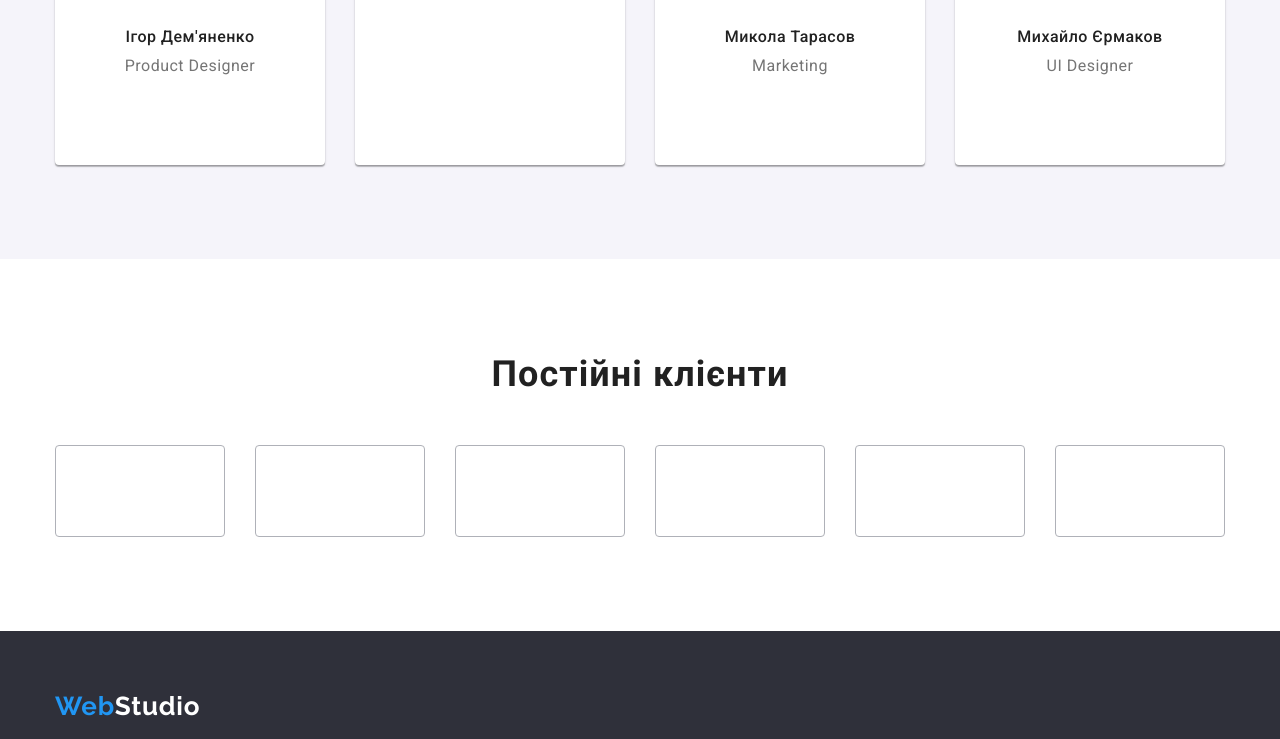
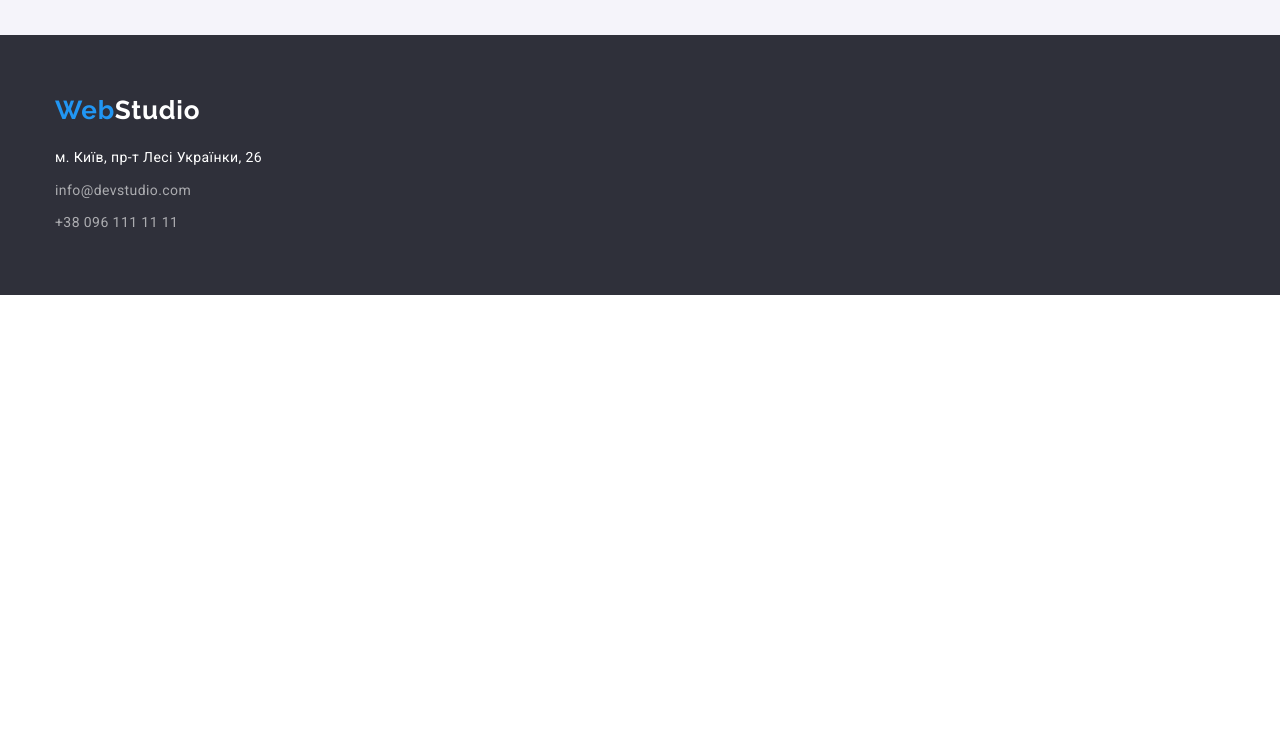
Before and after one commit to korolvv/goit-markup-hw-02, a plain HTML site: page index.html in a window 1280 px wide. Shown: the part 2047-2786 px from the top of the page. After the commit the page ends 2342 px from the top, so only its background shows below. Drawn offline with nearby package versions, Linux system fonts and the light colour scheme.

Commit message:
Update index.html

```diff
--- a/index.html
+++ b/index.html
@@ -54,11 +54,6 @@
 				<div class="container">
 					<ul>
 						<li>
-							<div class="description-svg">
-								<svg>
-									<use href="images/svg/icons.svg#icon-feature1"></use>
-								</svg>
-							</div>
 							<h3>УВАГА ДО ДЕТАЛЕЙ</h3>
 							<p>
 								Ідейні міркування, і навіть початок повсякденної роботи
@@ -66,11 +61,6 @@
 							</p>
 						</li>
 						<li>
-							<div class="description-svg">
-								<svg>
-									<use href="images/svg/icons.svg#icon-clock"></use>
-								</svg>
-							</div>
 							<h3>ПУНКТУАЛЬНІСТЬ</h3>
 							<p>
 								Завдання організації, особливо рамки і місце навчання
@@ -78,11 +68,6 @@
 							</p>
 						</li>
 						<li>
-							<div class="description-svg">
-								<svg>
-									<use href="images/svg/icons.svg#icon-diagram"></use>
-								</svg>
-							</div>
 							<h3>ПЛАНУВАННЯ</h3>
 							<p>
 								Так само консультація з широким активом значною мірою
@@ -90,13 +75,6 @@
 							</p>
 						</li>
 						<li>
-							<div class="description-svg">
-								<svg>
-									<use
-										href="images/svg/icons.svg#icon-astronaut"
-									></use>
-								</svg>
-							</div>
 							<h3>СУЧАСНІ ТЕХНОЛОГІЇ</h3>
 							<p>
 								Значимість цих проблем настільки очевидна, що реалізація
@@ -132,40 +110,6 @@
 								<h3>Ігор Дем'яненко</h3>
 								<p>Product Designer</p>
 							</div>
-							<ul class="team-social">
-								<li>
-									<a href="#"
-										><svg class="team-social-icon">
-											<use
-												href="images/svg/icons.svg#icon-instagram"
-											></use></svg
-									></a>
-								</li>
-								<li>
-									<a href="#"
-										><svg class="team-social-icon">
-											<use
-												href="images/svg/icons.svg#icon-twitter"
-											></use></svg
-									></a>
-								</li>
-								<li>
-									<a href="#"
-										><svg class="team-social-icon">
-											<use
-												href="images/svg/icons.svg#icon-facebook"
-											></use></svg
-									></a>
-								</li>
-								<li>
-									<a href="#"
-										><svg class="team-social-icon">
-											<use
-												href="images/svg/icons.svg#icon-linkedin"
-											></use></svg
-									></a>
-								</li>
-							</ul>
 						</li>
 						<li class="team-card-item">
 							<img src="images/team/front_dev.jpg" alt="Розробник" />
@@ -173,40 +117,6 @@
 								<h3>Ольга Рєпіна</h3>
 								<p>Frontend Developer</p>
 							</div>
-							<ul class="team-social">
-								<li>
-									<a href="#"
-										><svg class="team-social-icon">
-											<use
-												href="images/svg/icons.svg#icon-instagram"
-											></use></svg
-									></a>
-								</li>
-								<li>
-									<a href="#"
-										><svg class="team-social-icon">
-											<use
-												href="images/svg/icons.svg#icon-twitter"
-											></use></svg
-									></a>
-								</li>
-								<li>
-									<a href="#"
-										><svg class="team-social-icon">
-											<use
-												href="images/svg/icons.svg#icon-facebook"
-											></use></svg
-									></a>
-								</li>
-								<li>
-									<a href="#"
-										><svg class="team-social-icon">
-											<use
-												href="images/svg/icons.svg#icon-linkedin"
-											></use></svg
-									></a>
-								</li>
-							</ul>
 						</li>
 						<li class="team-card-item">
 							<img src="images/team/marketing.jpg" alt="Маркетолог" />
@@ -214,40 +124,6 @@
 								<h3>Микола Тарасов</h3>
 								<p>Marketing</p>
 							</div>
-							<ul class="team-social">
-								<li>
-									<a href="#"
-										><svg class="team-social-icon">
-											<use
-												href="images/svg/icons.svg#icon-instagram"
-											></use></svg
-									></a>
-								</li>
-								<li>
-									<a href="#"
-										><svg class="team-social-icon">
-											<use
-												href="images/svg/icons.svg#icon-twitter"
-											></use></svg
-									></a>
-								</li>
-								<li>
-									<a href="#"
-										><svg class="team-social-icon">
-											<use
-												href="images/svg/icons.svg#icon-facebook"
-											></use></svg
-									></a>
-								</li>
-								<li>
-									<a href="#"
-										><svg class="team-social-icon">
-											<use
-												href="images/svg/icons.svg#icon-linkedin"
-											></use></svg
-									></a>
-								</li>
-							</ul>
 						</li>
 						<li class="team-card-item">
 							<img src="images/team/ui_design.jpg" alt="Дизайнер" />
@@ -255,94 +131,9 @@
 								<h3>Михайло Єрмаков</h3>
 								<p>UI Designer</p>
 							</div>
-							<ul class="team-social">
-								<li>
-									<a href="#"
-										><svg class="team-social-icon">
-											<use
-												href="images/svg/icons.svg#icon-instagram"
-											></use></svg
-									></a>
-								</li>
-								<li>
-									<a href="#"
-										><svg class="team-social-icon">
-											<use
-												href="images/svg/icons.svg#icon-twitter"
-											></use></svg
-									></a>
-								</li>
-								<li>
-									<a href="#"
-										><svg class="team-social-icon">
-											<use
-												href="images/svg/icons.svg#icon-facebook"
-											></use></svg
-									></a>
-								</li>
-								<li>
-									<a href="#"
-										><svg class="team-social-icon">
-											<use
-												href="images/svg/icons.svg#icon-linkedin"
-											></use></svg
-									></a>
-								</li>
-							</ul>
 						</li>
 					</ul>
 				</div>
-			</section>
-			<section class="section">
-				<h2>Постійні клієнти</h2>
-				<ul class="clients">
-					<li>
-						<a href="">
-							<svg class="clients-icon clients-icon-1">
-								<use href="images/svg/icons.svg#icon-yaco"></use>
-							</svg>
-						</a>
-					</li>
-					<li>
-						<a href="">
-							<svg class="clients-icon clients-icon-2">
-								<use
-									href="images/svg/icons.svg#icon-tagline-comp"
-								></use>
-							</svg>
-						</a>
-					</li>
-					<li>
-						<a href="">
-							<svg class="clients-icon clients-icon-3">
-								<use href="images/svg/icons.svg#icon-company"></use>
-							</svg>
-						</a>
-					</li>
-					<li>
-						<a href="">
-							<svg class="clients-icon clients-icon-4">
-								<use href="images/svg/icons.svg#icon-foster"></use>
-							</svg>
-						</a>
-					</li>
-					<li>
-						<a href="">
-							<svg class="clients-icon clients-icon-5">
-								<use href="images/svg/icons.svg#icon-brand"></use>
-							</svg>
-						</a>
-					</li>
-					<li>
-						<a href="">
-							<svg class="clients-icon clients-icon-6">
-								<use
-									href="images/svg/icons.svg#icon-tagline-com2"
-								></use>
-							</svg>
-						</a>
-					</li>
-				</ul>
 			</section>
 		</main>
 		<footer id="contants">
```
